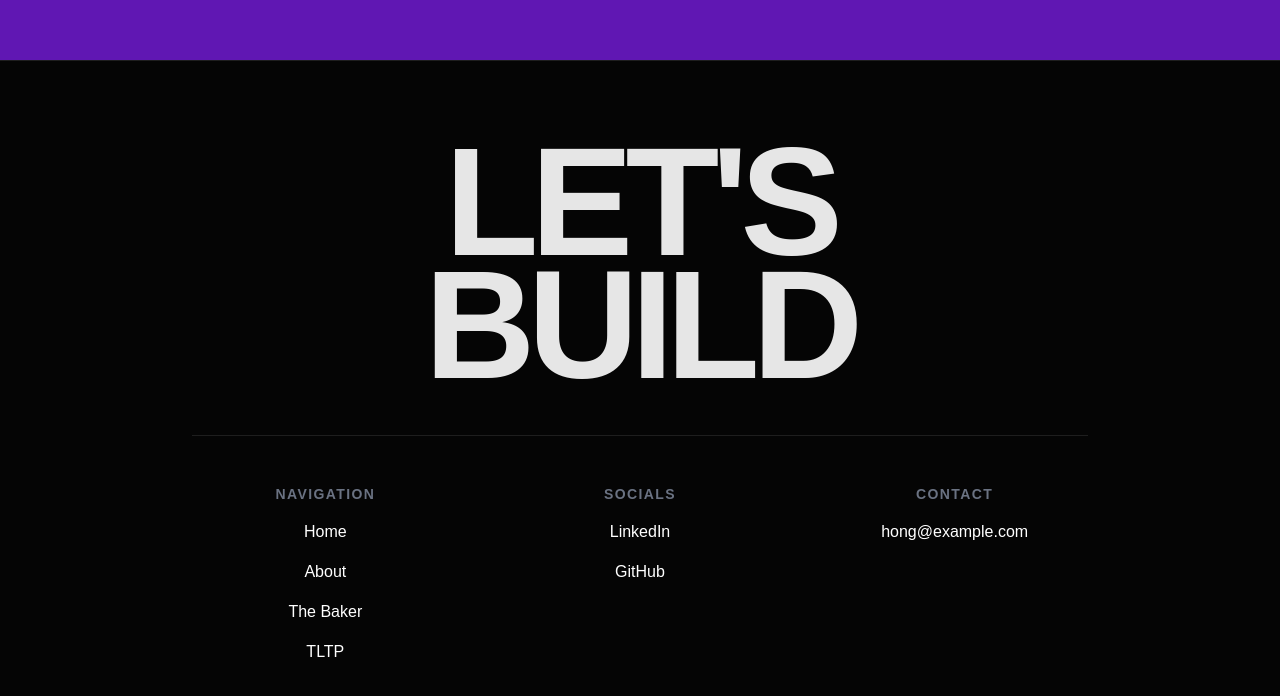
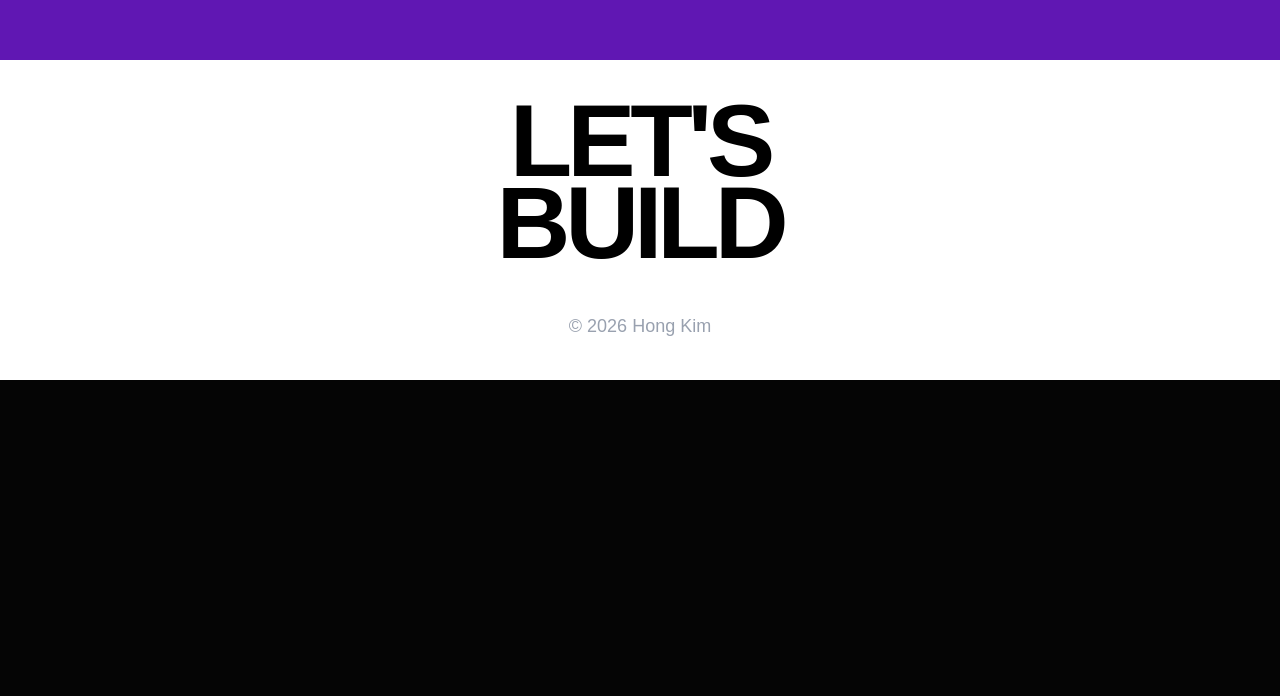
Before and after one commit to hongkim25/hong-portfolio, a Next.js app: page / in a window 1280 px wide. Shown: the part 824-1520 px from the top of the page. After the commit the page ends 1204 px from the top, so only its background shows below. Built offline with nearby package versions, Linux system fonts and the light colour scheme; a web font is replaced by a local one.

Commit message:
footer change

```diff
--- a/src/components/Footer.tsx
+++ b/src/components/Footer.tsx
@@ -1,44 +1,17 @@
-'use client';
-
 import Link from 'next/link';
-import { usePathname } from 'next/navigation';
-import { getPageTheme, getThemeClasses } from '@/lib/themeUtils';
 
 export default function Footer() {
-  const pathname = usePathname();
-  const theme = getPageTheme(pathname || '/'); // Default to '/' if null
-  const colors = getThemeClasses(theme);
+  return (
+    <footer className="w-full bg-white text-black py-10 px-8 flex flex-col items-center text-center">
 
-  return (
-    <footer className={`w-full py-20 px-8 flex flex-col items-center text-center transition-colors duration-500 ${colors.bg} ${colors.text} border-t ${colors.border}`}>
-
-      <h2 className="font-display text-[12vw] leading-[0.8] font-bold tracking-tighter uppercase mb-12 opacity-90">
+      {/* 1. The Call to Action (Massive Text) */}
+      <h2 className="font-display text-[8vw] leading-[0.8] font-bold tracking-tighter uppercase mb-12">
         Let's<br />Build
       </h2>
 
-      <div className={`grid grid-cols-1 md:grid-cols-3 gap-12 w-full max-w-4xl pt-12 border-t ${colors.border}`}>
-
-        {/* Navigation */}
-        <div className="flex flex-col gap-4">
-          <span className={`text-sm font-bold uppercase tracking-widest ${colors.subtext}`}>Navigation</span>
-          <Link href="/" className="hover:opacity-50 transition-opacity">Home</Link>
-          <Link href="/about" className="hover:opacity-50 transition-opacity">About</Link>
-          <Link href="/the-baker" className="hover:opacity-50 transition-opacity">The Baker</Link>
-          <Link href="/tltp" className="hover:opacity-50 transition-opacity">TLTP</Link>
-        </div>
-
-        {/* Socials */}
-        <div className="flex flex-col gap-4">
-          <span className={`text-sm font-bold uppercase tracking-widest ${colors.subtext}`}>Socials</span>
-          <a href="https://linkedin.com/in/hongkim" target="_blank" className="hover:opacity-50 transition-opacity">LinkedIn</a>
-          <a href="https://github.com/hongkim" target="_blank" className="hover:opacity-50 transition-opacity">GitHub</a>
-        </div>
-
-        {/* Contact */}
-         <div className="flex flex-col gap-4">
-          <span className={`text-sm font-bold uppercase tracking-widest ${colors.subtext}`}>Contact</span>
-          <a href="mailto:hong@example.com" className="hover:opacity-50 transition-opacity">hong@example.com</a>
-        </div>
+      {/* 2. The Links (Grid) */}
+      <div className="flex flex-col items-center">
+          <p className="text-gray-400 text-lg">© 2026 Hong Kim</p>
       </div>
     </footer>
   );
```
